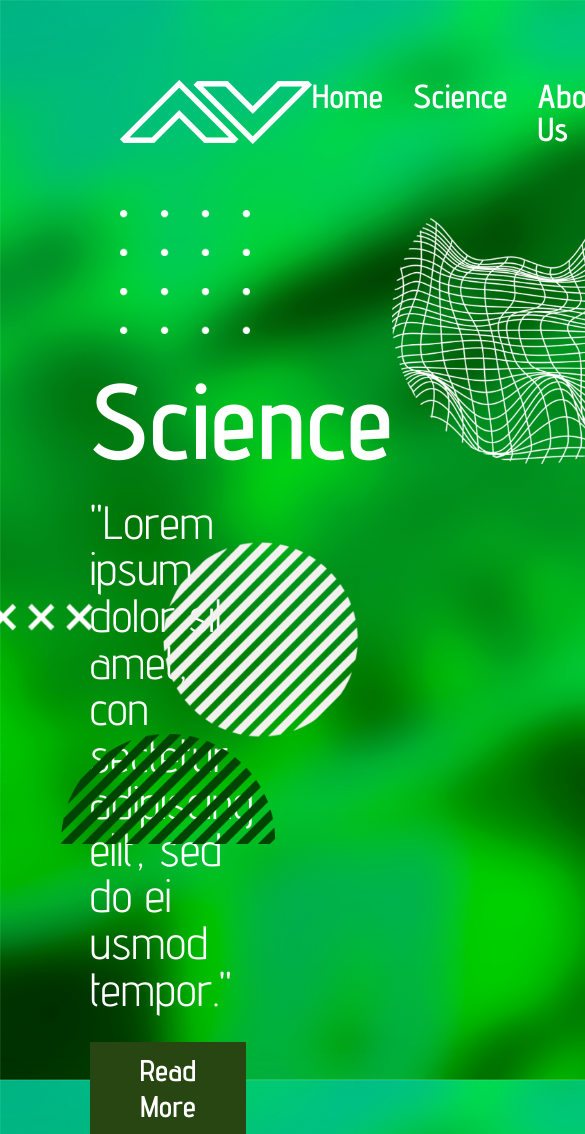
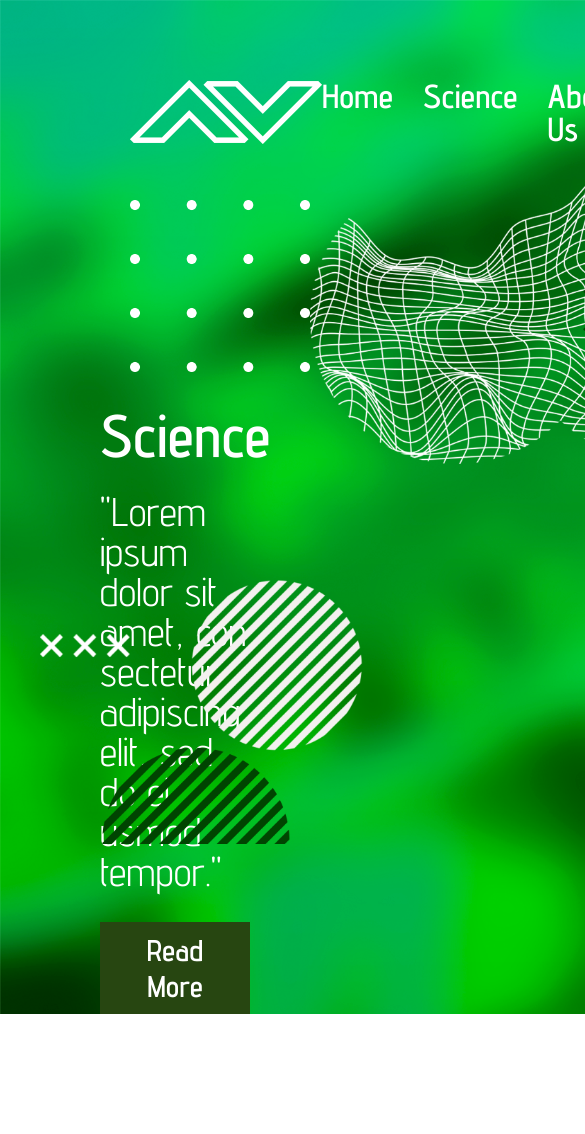
Before and after one commit to TalisDuarte007/Site_Teste, a plain HTML site: page index.html in a window 390 px wide. Shown: the top 1134 px of the page, 585 px wide, since content can reach past the window. After the commit the page ends 1014 px from the top, so only its background shows below. Drawn offline with Linux system fonts and the light colour scheme.

Commit message:
correcao responsividade para monitores em HD

```diff
--- a/css/body.css
+++ b/css/body.css
@@ -5,11 +5,11 @@ html{
 
 body {
     background-image: url(../images/fundo2.png);
-    margin: 110px 50px 0 140px;
+    margin: 110px 50px 0 130px;
 }
 
-@media screen and (max-width: 1500px){
+@media screen and (max-width: 1300px){
     body{
-        margin: 80px 40px 0 90px;
+        margin: 80px 40px 0 100px;
     }
 }
--- a/css/header.css
+++ b/css/header.css
@@ -64,13 +64,13 @@ a{
     float: left;
     padding: 0;
     color: white;
-    font-size: 20px;
+    font-size: 17px;
     transition: 0.5s;
     line-height: 50px;
     width: 0px;
 }
 
-@media screen and (max-width: 1500px){
+@media screen and (max-width: 1300px){
     .cabecalho{
         height: 80px;
     }
@@ -93,13 +93,13 @@ a{
     }
 
     .buttons{
-        margin-right: 20px;
+        margin-right: 30px;
     }
 
     .buttom{
         max-width: 30px;
         max-height: 30px;
-        margin-left: 10px;
+        margin-left: 20px;
     }
 
     .search_box{
--- a/css/main.css
+++ b/css/main.css
@@ -77,20 +77,18 @@ main {
     right: 0;
 }
 
-@media screen and (max-width: 1500px){
+@media screen and (max-width: 1300px){
     main {
         padding-top: 20px;
     }
 
     .imagem_bolhas {
-        max-width: 130px;
-        max-height: auto;
-        margin-top: 30px;
+        margin-top: 20px;
     }
 
     .titulo {
         margin-top: 30px;
-        font-size: 80pt;
+        font-size: 45pt;
        }
 
 
@@ -106,7 +104,7 @@ main {
     }
 
     .texto_principal {
-        font-size: 35pt;
+        font-size: 30pt;
     }
 
     .button_read {
@@ -118,7 +116,7 @@ main {
     }
 
     .image_background_baixo {
-        max-width: 400px;
+        max-width: 350px;
         max-height: auto;
     }
 }
```
